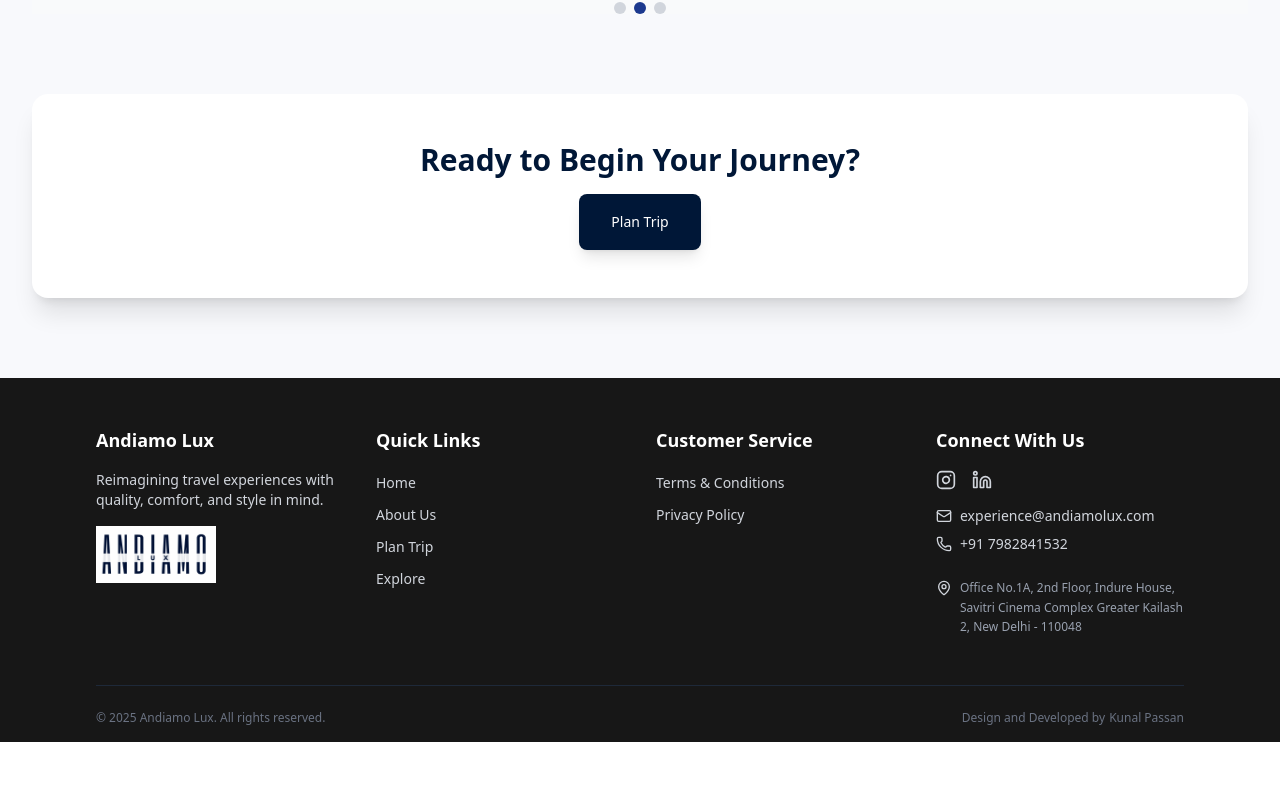
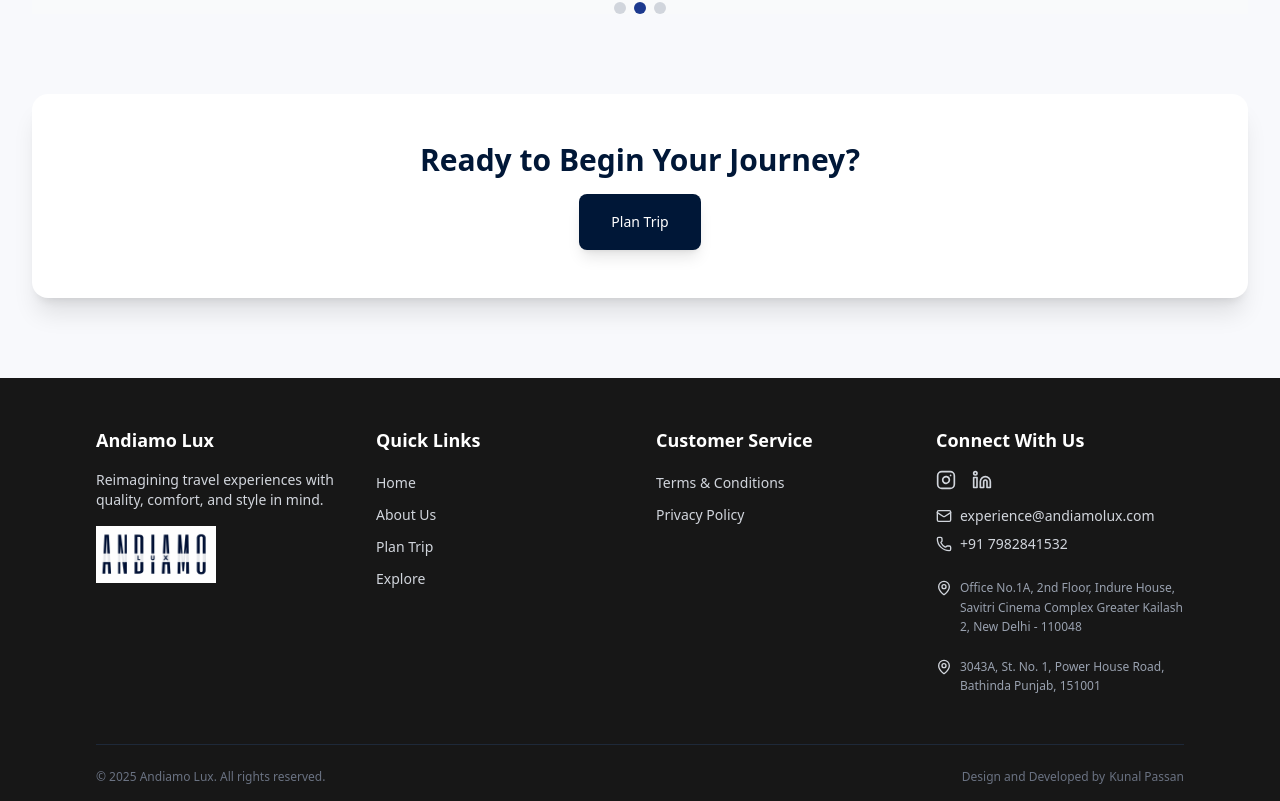
Before and after one commit to kazekunal/AndiamoLux, a Next.js app: page / in a window 1280 px wide. Shown: the part 4811-5612 px from the top of the page. Before the commit the page ends 5553 px from the top, so only its background shows below. Built offline with nearby package versions, Linux system fonts and the light colour scheme.

Commit message:
enhancement

```diff
--- a/src/app/components/footer.jsx
+++ b/src/app/components/footer.jsx
@@ -119,6 +119,12 @@
                     Office No.1A, 2nd Floor, Indure House, Savitri Cinema Complex Greater Kailash 2, New Delhi - 110048
                   </span>
                 </div>
+                <div className="flex items-start gap-2 text-sm mt-3">
+                  <MapPin className="w-4 h-4 mt-0.5 flex-shrink-0" />
+                  <span className="text-gray-400 text-xs leading-relaxed">
+                    3043A, St. No. 1, Power House Road, Bathinda Punjab, 151001
+                  </span>
+                </div>
               </div>
             </div>
           </div>
@@ -231,6 +237,12 @@
                   Office No.1A, 2nd Floor, Indure House, Savitri Cinema Complex Greater Kailash 2, New Delhi - 110048
                 </span>
               </div>
+              <div className="flex items-start gap-2 text-sm mt-3">
+                <MapPin className="w-4 h-4 mt-0.5 flex-shrink-0" />
+                <span className="text-gray-400 text-xs leading-relaxed">
+                  3043A, St. No. 1, Power House Road, Bathinda Punjab, 151001
+                </span>
+              </div>
             </div>
           </div>
         </div>
```
Also changed, not shown: 1 other file (tests, documents, lock files or other folders).
